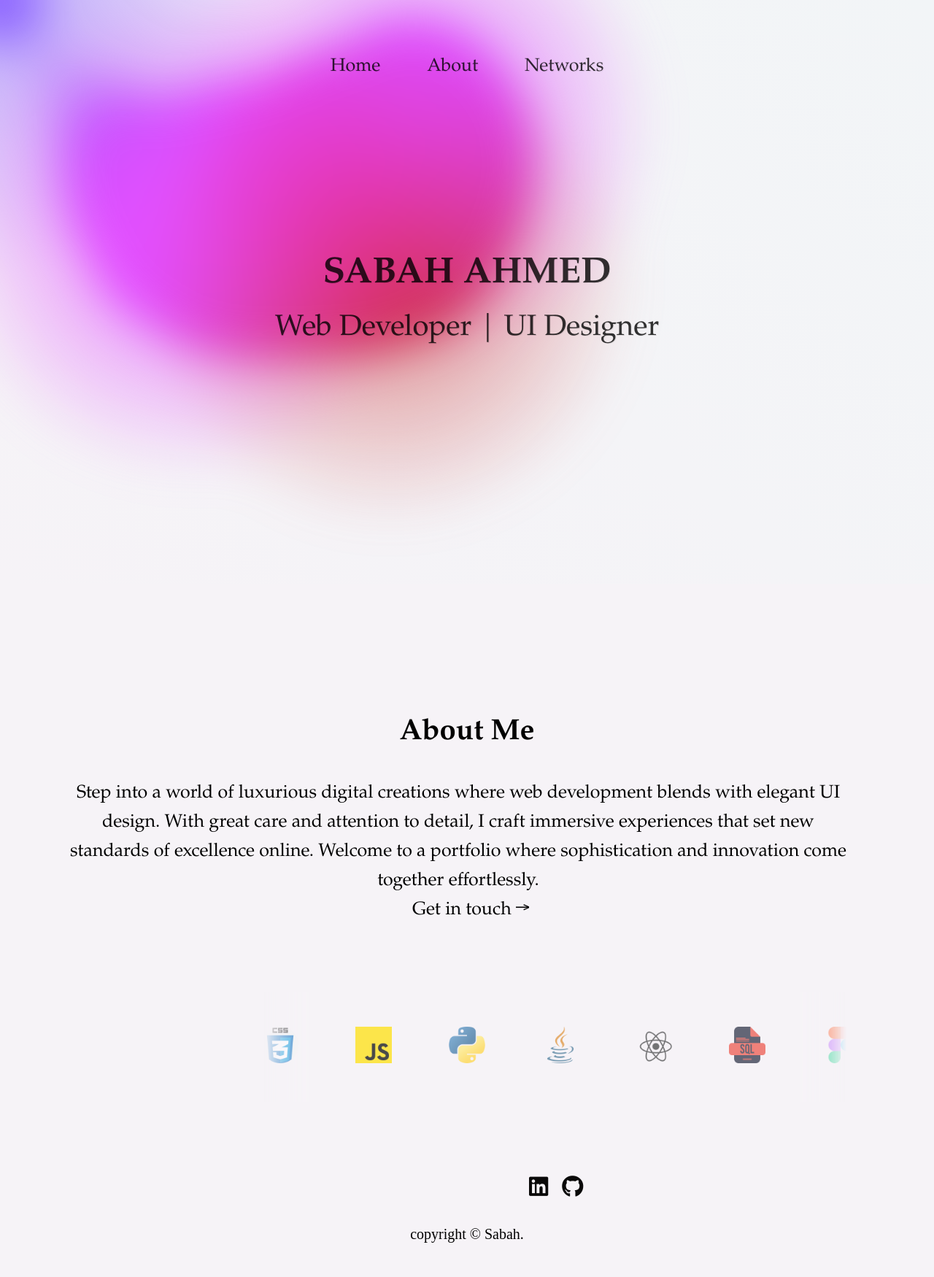
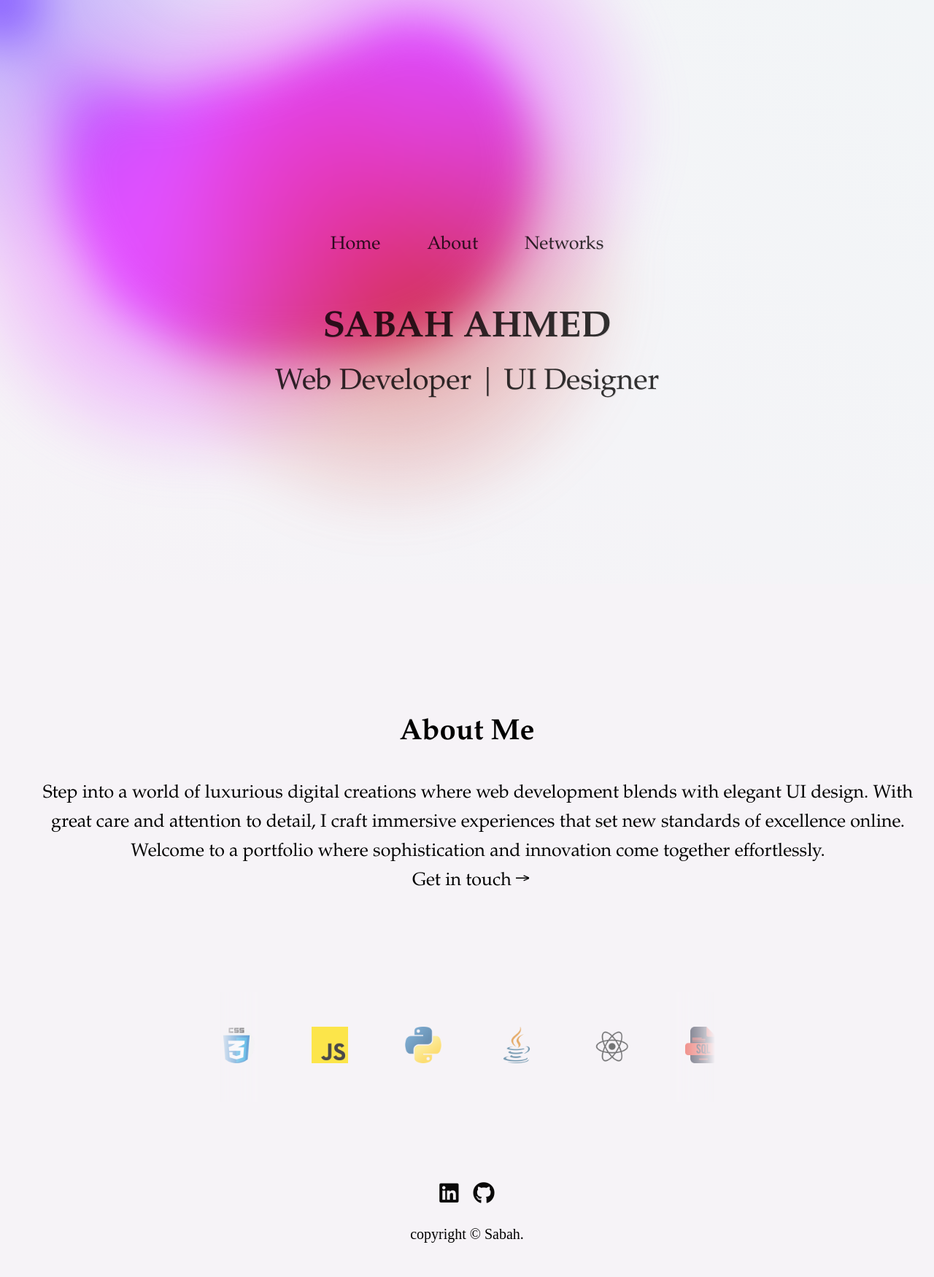
Before and after one commit to SabahAhmed23/Portfolio, a website built with Vite: page index.html in a window 1280 px wide. Shown: the whole page at 73% size. Built offline with nearby package versions, Linux system fonts and the light colour scheme; a web font is replaced by a local one.

Commit message:
Update styles.css

```diff
--- a/src/styles.css
+++ b/src/styles.css
@@ -12,17 +12,11 @@ html, body {
 }
 
 /*----------------- my port ----------------*/
+.s2{
+display: flex;
+}
 nav {
-  display: flex;
-  align-items: right;
-  justify-content: space-evenly;
-  flex-wrap: wrap;
-  margin-bottom: 650px;
-  /* margin-left: 50px;
-   margin-right: 50px;*/
-  align-items: center;
-  justify-content: center;
-  position: absolute;
+  margin-bottom: 20px;
 }
 
 p {
@@ -39,7 +33,7 @@ h1 {
 nav ul li {
   display: inline-block;
   list-style: none;
-  margin: 20px 20px;
+  margin: 0px 20px;
   font-family: Didot, "Didot LT STD", "Hoefler Text", Garamond, "Times New Roman", serif;
 }
 
@@ -47,7 +41,6 @@ nav ul li a {
   color: #000000;
   text-decoration: none;
   font-size: 25px;
-  position: relative;
 }
 
 nav ul li a::after {
@@ -55,7 +48,7 @@ nav ul li a::after {
   width: 0;
   height: 3px;
   background: #000000;
-  position: absolute;
+  display: block;
   left: 0;
   bottom: -6px;
   transition: 0.5s;
@@ -68,6 +61,7 @@ nav ul li a:hover::after {
 .header-text {
   margin-top: 0%;
   font-size: 30px;
+  text-align: center;
 }
 
 .header-text h1 {
@@ -87,16 +81,26 @@ nav ul li a:hover::after {
   font-family: Didot, "Didot LT STD", "Hoefler Text", Garamond, "Times New Roman", serif;
 }
 
-/*#header{
-  width: 100%;
+
+.text-container {
+  z-index: 100;
+  width: 100vw;
   height: 100vh;
-  background-color: hwb(180 18% 60% / 0.031);
-  background-size: cover;
-  background-position: cover;
-}*/
-.text-container {
-  align-items: flex-end;
+  display: flex;
+  position: absolute;
+  flex-direction: column;
+  top: 0;
+  left: 0;
+  justify-content: center;
+  align-items: center;
+  font-size: 96px;
+  color: white;
+  opacity: 0.8;
+  user-select: none;
+  text-shadow: 1px 1px rgba(0, 0, 0, 0.1);
 }
+
+
 
 /*----------------*/
 /*----------about---------*/
@@ -112,28 +116,31 @@ nav ul li a:hover::after {
 }
 
 .about {
-  position: absolute;
-  width: 220px;
+  position: relative;
+  width: 100vw;
   height: 200px;
   color: #000000;
   text-align: center;
   justify-content: center;
+  align-items: center;
   cursor: pointer;
 }
 
 .about p {
   opacity: 1;
+  display: flex;
   position: relative;
   bottom: -30px;
-  left: 0;
-  width: 500%;
   color: #000000;
+
+  margin-left: 30px;
+  justify-content: center;
+  display: flex;
+  align-items: center;
   padding: 10px;
   /*transition: opacity 1s ease-in-out, bottom 1s ease-in-out;*/
   font-size: 25px;
-  text-align: center;
-  margin-right: 700px;
-  margin-left: -452px;
+  margin-right: 0;
   font-family: Didot, "Didot LT STD", "Hoefler Text", Garamond, "Times New Roman", serif;
   text-decoration: none;
   line-height: 40px;
@@ -169,6 +176,9 @@ nav ul li a:hover::after {
   transition: background-color 0.5s, color 0.5s;
   font-family: Didot, "Didot LT STD", "Hoefler Text", Garamond, "Times New Roman", serif;
   font-size: 25px;
+
+  justify-content: center;
+  align-items: center;
 }
 
 #emailButton:hover {
@@ -202,9 +212,12 @@ nav ul li a:hover::after {
   line-height: 28px;
 }*/
 .scroller {
-  max-width: 800px;
+
+  margin-left: 300px;
+  margin-right: 300px;
   background-color: #f6f3f7;
-  margin-left: 360px;
+  justify-content: center;
+  align-items: center;
 }
 
 .bg {
@@ -268,16 +281,17 @@ nav ul li a:hover::after {
   width: 100vw;
   background-color: #f6f3f7;
   justify-content: center;
-  padding-left: 725px;
+  display: flex;
+  align-items: center;
 }
 
 .social-icons a {
   text-decoration: none;
   padding-top: 50px;
   font-size: 30px;
-  margin-right: 15px;
+  margin: 10px;
   color: #0a0909;
-  display: inline-block;
+  display: flex;
   transition: transform 0.5s;
 }
 
@@ -305,22 +319,7 @@ nav ul li a:hover::after {
 /*------------------contact ends------------------*/
 /*-------------form---------------------*/
 /*---------------------form ends------------*/
-  .text-container {
-    z-index: 100;
-    width: 100vw;
-    height: 100vh;
-    display: flex;
-    position: absolute;
-    top: 0;
-    left: 0;
-    justify-content: center;
-    align-items: center;
-    font-size: 96px;
-    color: white;
-    opacity: 0.8;
-    user-select: none;
-    text-shadow: 1px 1px rgba(0, 0, 0, 0.1);
-}
+
 
 :root {
   --color-bg1: #f6f3f7;
@@ -377,15 +376,15 @@ nav ul li a:hover::after {
   top: 0;
   left: 0;
 }
-svg {
+.gradient-bg svg {
   display: none;
 }
-.gradients-container {
+.gradient-bg .gradients-container {
   filter: url(#goo) blur(30px);
   width: 100%;
   height: 100%;
 }
-.g1 {
+.gradient-bg .g1 {
   position: absolute;
   background: radial-gradient(circle at center, rgba(var(--color1), 0.8) 0, rgba(var(--color1), 0) 50%) no-repeat;
   mix-blend-mode: var(--blending);
@@ -397,7 +396,7 @@ svg {
   animation: moveVertical 30s ease infinite;
   opacity: 1;
 }
-.g2 {
+.gradient-bg .g2 {
   position: absolute;
   background: radial-gradient(circle at center, rgba(var(--color2), 0.8) 0, rgba(var(--color2), 0) 50%) no-repeat;
   mix-blend-mode: var(--blending);
@@ -409,7 +408,7 @@ svg {
   animation: moveInCircle 20s reverse infinite;
   opacity: 1;
 }
-.g3 {
+.gradient-bg .g3 {
   position: absolute;
   background: radial-gradient(circle at center, rgba(var(--color3), 0.8) 0, rgba(var(--color3), 0) 50%) no-repeat;
   mix-blend-mode: var(--blending);
@@ -421,7 +420,7 @@ svg {
   animation: moveInCircle 40s linear infinite;
   opacity: 1;
 }
-.g4 {
+.gradient-bg .g4 {
   position: absolute;
   background: radial-gradient(circle at center, rgba(var(--color4), 0.8) 0, rgba(var(--color4), 0) 50%) no-repeat;
   mix-blend-mode: var(--blending);
@@ -433,7 +432,7 @@ svg {
   animation: moveHorizontal 40s ease infinite;
   opacity: 0.7;
 }
-.g5 {
+.gradient-bg .g5 {
   position: absolute;
   background: radial-gradient(circle at center, rgba(var(--color5), 0.8) 0, rgba(var(--color5), 0) 50%) no-repeat;
   mix-blend-mode: var(--blending);
@@ -445,7 +444,7 @@ svg {
   animation: moveInCircle 20s ease infinite;
   opacity: 1;
 }
-.interactive {
+.gradient-bg .interactive {
   position: absolute;
   background: radial-gradient(circle at center, rgba(var(--color-interactive), 0.8) 0, rgba(var(--color-interactive), 0) 50%) no-repeat;
   mix-blend-mode: var(--blending);
@@ -491,5 +490,3 @@ svg {
     cursor: pointer;
   }
 }
-
-/*# sourceMappingURL=styles.css.map */
```
